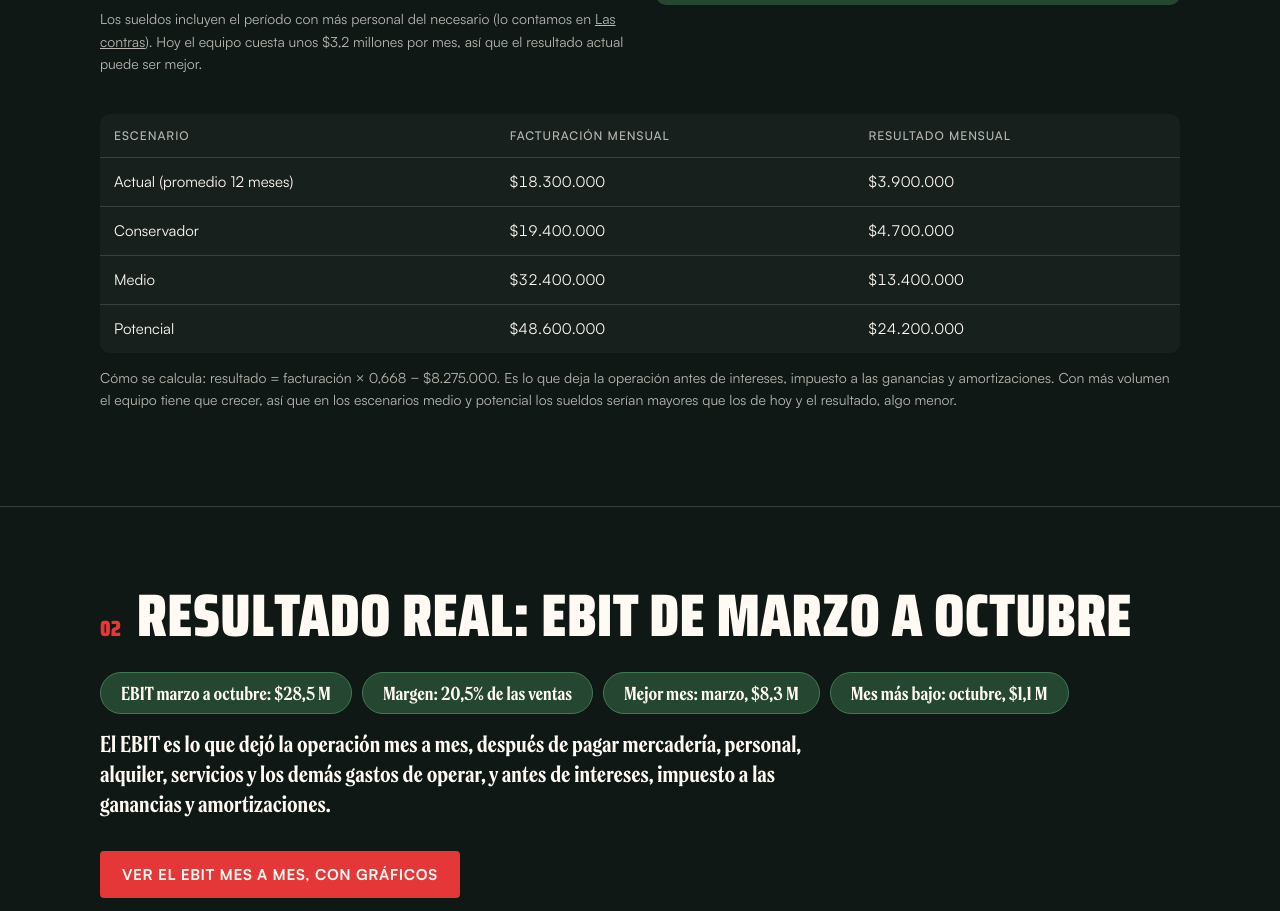
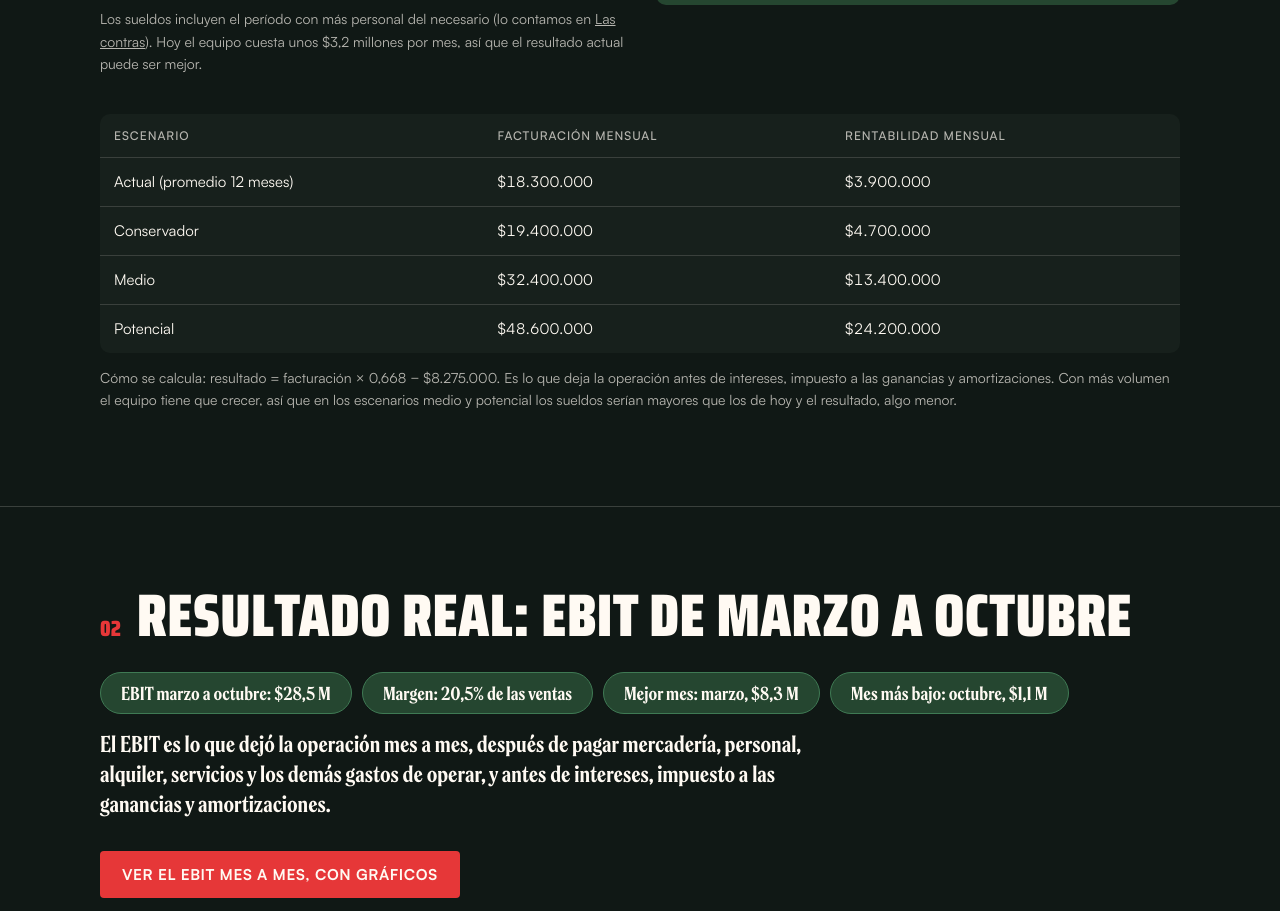
Before and after one commit to andrescarta/malandrino-propuesta, a plain HTML site: page datos.01/index.html in a window 1280 px wide. Shown: the part 3020-3931 px from the top of the page. Drawn offline with Linux system fonts and the light colour scheme; a script that the page names is missing.

Commit message:
Números: 'Rentabilidad mensual' en la tabla de escenarios
Co-Authored-By: Claude Sonnet 5.5 <noreply@anthropic.com>
Claude-Session: https://claude.ai/code/session_011sYdBSoZVPMM15M9ZY4AxF

```diff
--- a/datos.01/index.html
+++ b/datos.01/index.html
@@ -105,7 +105,7 @@
     </div>
     <div class="scroll" style="margin-top:24px">
       <table>
-        <tr><th>Escenario</th><th>Facturación mensual</th><th>Resultado mensual</th></tr>
+        <tr><th>Escenario</th><th>Facturación mensual</th><th>Rentabilidad mensual</th></tr>
           <tr><td>Actual (promedio 12 meses)</td><td class="n">$18.300.000</td><td class="n">$3.900.000</td></tr>
           <tr><td>Conservador</td><td class="n">$19.400.000</td><td class="n">$4.700.000</td></tr>
           <tr><td>Medio</td><td class="n">$32.400.000</td><td class="n">$13.400.000</td></tr>
```
